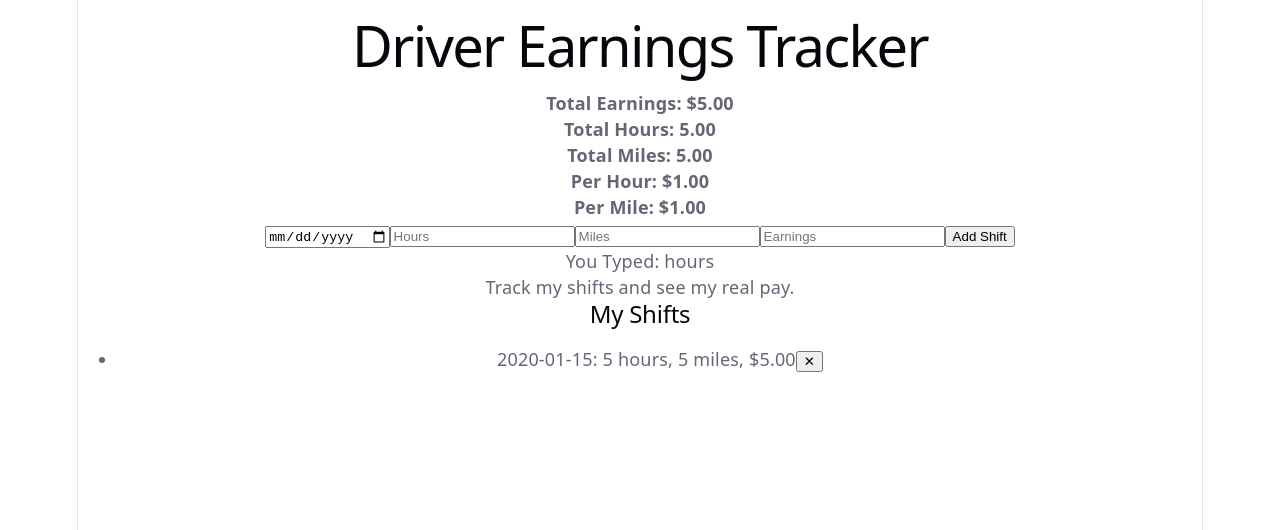
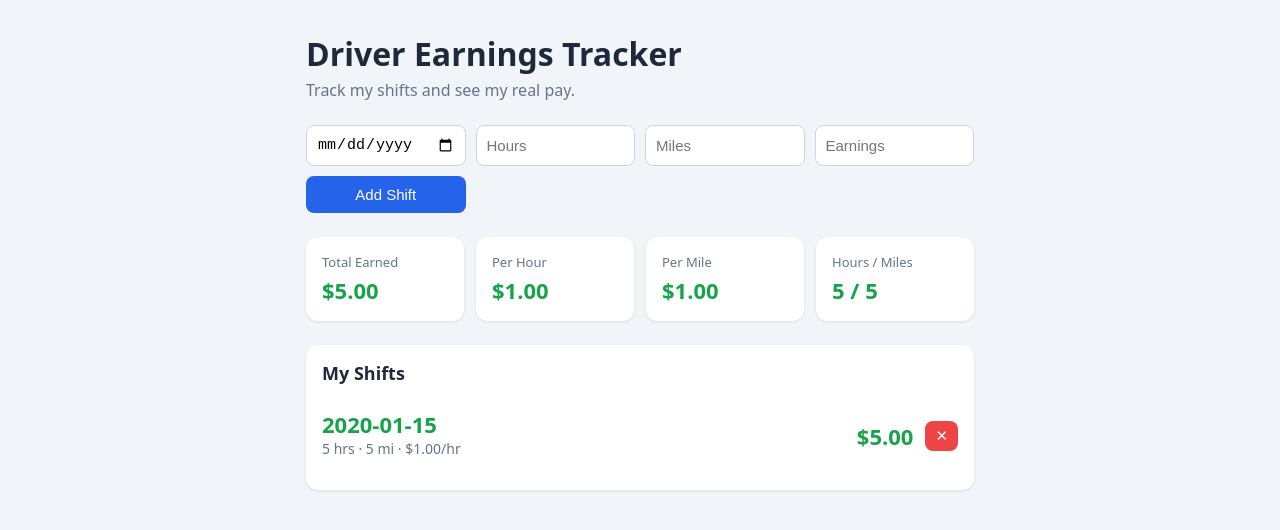
Before and after one commit to liaqataliqasemi/driver-earnings, a React (Vite) app: page / in a window 1280 px wide. Both pictures are taken after typing "2020-01-15", "5", "5", "5" into the empty fields and a click on the button "Add Shift". Shown: the top 530 px of the page. Built offline with nearby package versions, Linux system fonts and the light colour scheme.

Commit message:
Style summary cards and shift list

```diff
--- a/src/App.tsx
+++ b/src/App.tsx
@@ -2,13 +2,9 @@ import { useState, useEffect } from "react";
 import type { Shift } from "./types";
 import Summary from "./components/Summary";
 import ShiftList from "./components/ShiftList";
+import ShiftForm from "./components/ShiftForm";
 
-const emptyForm = {
-  date: "",
-  hours: "",
-  miles: "",
-  earnings: ""
-};
+
 
 function App(){
 
@@ -18,31 +14,13 @@ function App(){
     return saved ? JSON.parse(saved) : [];
   });
 
-  const [form, setForm] = useState(emptyForm);
 
   useEffect(() => {
     localStorage.setItem("shifts", JSON.stringify(shifts));
   }, [shifts]);
 
-
-  function handleChange(e: React.ChangeEvent<HTMLInputElement>) {
-  setForm({ ...form, [e.target.name]: e.target.value });
-}
-
-  function addShift(){
-    if (!form.hours || !form.earnings) {
-      alert("please enter hours and earnings");
-      return;
-    }
-    const newShift: Shift = {
-      id: Date.now(),
-      date: form.date || new Date().toLocaleDateString("en-CA"),
-      hours: parseFloat(form.hours) || 0,
-      miles: parseFloat(form.miles) || 0,
-      earnings: parseFloat(form.earnings) || 0,
-    };
+  function addShift(newShift: Shift) {        // 👈 here
     setShift([...shifts, newShift]);
-    setForm(emptyForm);
   }
 
   function deleteShift(id: number) {
@@ -50,41 +28,11 @@ function App(){
   }
 
   return (
-    <div>
+    <div className="container">
       <h1>{appName}</h1>
+      <p className="subtitle">Track my shifts and see my real pay.</p>
+      <ShiftForm onAdd={addShift} />
       <Summary shifts={shifts} />
-      <input
-        type="date"
-        placeholder="Date"
-        name="date"
-        value={form.date}
-        onChange={handleChange}
-      />
-      <input
-        type="number"
-        placeholder="Hours"
-        name="hours"
-        value={form.hours}
-        onChange={handleChange}
-      />
-      <input
-        type="number"
-        placeholder="Miles"
-        name="miles"
-        value={form.miles}
-        onChange={handleChange}
-      />
-      <input
-        type="number"
-        placeholder="Earnings"
-        name="earnings"
-        value={form.earnings}
-        onChange={handleChange}
-      />
-      <button onClick={addShift}>Add Shift</button>
-
-      <p> You Typed: {form.hours} hours</p>
-      <p>Track my shifts and see my real pay.</p>
       <ShiftList shifts={shifts} onDelete={deleteShift} />
     </div>
   );
--- /dev/null
+++ b/src/components/ShiftForm.tsx
@@ -0,0 +1,52 @@
+import { useState, type ChangeEvent, type FormEvent } from "react";
+import type { Shift } from "../types";
+
+interface ShiftFormProps {
+  onAdd: (shift: Shift) => void;
+}
+
+const emptyForm = {
+  date: "",
+  hours: "",
+  miles: "",
+  earnings: "",
+};
+
+function ShiftForm({ onAdd }: ShiftFormProps) {
+  const [form, setForm] = useState(emptyForm);
+
+  function handleChange(e: ChangeEvent<HTMLInputElement>) {
+    setForm({ ...form, [e.target.name]: e.target.value });
+  }
+
+  function handleSubmit(e: FormEvent) {
+    e.preventDefault();
+
+    if (!form.hours || !form.earnings) {
+      alert("Please enter hours and earnings");
+      return;
+    }
+
+    onAdd({
+      id: Date.now(),
+      date: form.date || new Date().toLocaleDateString("en-CA"),
+      hours: parseFloat(form.hours) || 0,
+      miles: parseFloat(form.miles) || 0,
+      earnings: parseFloat(form.earnings) || 0,
+    });
+
+    setForm(emptyForm);
+  }
+
+  return (
+    <form onSubmit={handleSubmit}>
+      <input type="date" name="date" value={form.date} onChange={handleChange} />
+      <input type="number" name="hours" placeholder="Hours" value={form.hours} onChange={handleChange} />
+      <input type="number" name="miles" placeholder="Miles" value={form.miles} onChange={handleChange} />
+      <input type="number" name="earnings" placeholder="Earnings" value={form.earnings} onChange={handleChange} />
+      <button type="submit">Add Shift</button>
+    </form>
+  );
+}
+
+export default ShiftForm;
--- a/src/components/ShiftList.tsx
+++ b/src/components/ShiftList.tsx
@@ -5,15 +5,27 @@ interface ShiftListProps {
   onDelete: (id: number) => void;
 }
 
-function ShiftList({ shifts, onDelete }: ShiftListProps) {
+ function ShiftList({ shifts, onDelete }: ShiftListProps) {
+  if (shifts.length === 0) {
+    return <p className="empty">No shifts yet. Add your first one!</p>;
+  }
+
   return (
-    <div>
+    <div className="card">
       <h2>My Shifts</h2>
-      <ul>
+      <ul className="shift-list">
         {shifts.map((shift) => (
           <li key={shift.id}>
-            {shift.date}: {shift.hours} hours, {shift.miles} miles, ${shift.earnings.toFixed(2)}
-            <button onClick={() => onDelete(shift.id)}>✕</button>
+            <div>
+              <strong>{shift.date}</strong>
+              <span>
+                {shift.hours} hrs · {shift.miles} mi · ${(shift.earnings / shift.hours).toFixed(2)}/hr
+              </span>
+            </div>
+            <div className="right">
+              <strong>${shift.earnings.toFixed(2)}</strong>
+              <button className="delete" onClick={() => onDelete(shift.id)}>✕</button>
+            </div>
           </li>
         ))}
       </ul>
--- a/src/components/Summary.tsx
+++ b/src/components/Summary.tsx
@@ -13,14 +13,25 @@ function Summary({ shifts }: SummaryProps) {
   const perHour = totalHours > 0 ? totalEarnings / totalHours : 0;
   const perMile = totalMiles > 0 ? totalEarnings / totalMiles : 0;
   return (
-    <div>
-      <p><strong>Total Earnings: ${totalEarnings.toFixed(2)}</strong></p>
-      <p><strong>Total Hours: {totalHours.toFixed(2)}</strong></p>
-      <p><strong>Total Miles: {totalMiles.toFixed(2)}</strong></p>
-      <p><strong>Per Hour: ${perHour.toFixed(2)}</strong></p>
-      <p><strong>Per Mile: ${perMile.toFixed(2)}</strong></p>
+    <div className="summary">
+        <div className="card">
+        <span>Total Earned</span>
+        <strong>${totalEarnings.toFixed(2)}</strong>
+        </div>
+        <div className="card">
+        <span>Per Hour</span>
+        <strong>${perHour.toFixed(2)}</strong>
+        </div>
+        <div className="card">
+        <span>Per Mile</span>
+        <strong>${perMile.toFixed(2)}</strong>
+        </div>
+        <div className="card">
+        <span>Hours / Miles</span>
+        <strong>{totalHours} / {totalMiles}</strong>
+        </div>
     </div>
-  );
+   );
 }
 
 export default Summary;
--- a/src/index.css
+++ b/src/index.css
@@ -1,111 +1,128 @@
-:root {
-  --text: #6b6375;
-  --text-h: #08060d;
-  --bg: #fff;
-  --border: #e5e4e7;
-  --code-bg: #f4f3ec;
-  --accent: #aa3bff;
-  --accent-bg: rgba(170, 59, 255, 0.1);
-  --accent-border: rgba(170, 59, 255, 0.5);
-  --social-bg: rgba(244, 243, 236, 0.5);
-  --shadow:
-    rgba(0, 0, 0, 0.1) 0 10px 15px -3px, rgba(0, 0, 0, 0.05) 0 4px 6px -2px;
-
-  --sans: system-ui, 'Segoe UI', Roboto, sans-serif;
-  --heading: system-ui, 'Segoe UI', Roboto, sans-serif;
-  --mono: ui-monospace, Consolas, monospace;
-
-  font: 18px/145% var(--sans);
-  letter-spacing: 0.18px;
-  color-scheme: light dark;
-  color: var(--text);
-  background: var(--bg);
-  font-synthesis: none;
-  text-rendering: optimizeLegibility;
-  -webkit-font-smoothing: antialiased;
-  -moz-osx-font-smoothing: grayscale;
-
-  @media (max-width: 1024px) {
-    font-size: 16px;
-  }
-}
-
-@media (prefers-color-scheme: dark) {
-  :root {
-    --text: #9ca3af;
-    --text-h: #f3f4f6;
-    --bg: #16171d;
-    --border: #2e303a;
-    --code-bg: #1f2028;
-    --accent: #c084fc;
-    --accent-bg: rgba(192, 132, 252, 0.15);
-    --accent-border: rgba(192, 132, 252, 0.5);
-    --social-bg: rgba(47, 48, 58, 0.5);
-    --shadow:
-      rgba(0, 0, 0, 0.4) 0 10px 15px -3px, rgba(0, 0, 0, 0.25) 0 4px 6px -2px;
-  }
-
-  #social .button-icon {
-    filter: invert(1) brightness(2);
-  }
-}
-
-#root {
-  width: 1126px;
-  max-width: 100%;
-  margin: 0 auto;
-  text-align: center;
-  border-inline: 1px solid var(--border);
-  min-height: 100svh;
-  display: flex;
-  flex-direction: column;
+* {
   box-sizing: border-box;
+  margin: 0;
+  padding: 0;
 }
 
 body {
-  margin: 0;
+  font-family: system-ui, sans-serif;
+  background: #f1f5f9;
+  color: #1e293b;
 }
 
-h1,
-h2 {
-  font-family: var(--heading);
-  font-weight: 500;
-  color: var(--text-h);
+.container {
+  max-width: 700px;
+  margin: 0 auto;
+  padding: 32px 16px;
 }
 
 h1 {
-  font-size: 56px;
-  letter-spacing: -1.68px;
-  margin: 32px 0;
-  @media (max-width: 1024px) {
-    font-size: 36px;
-    margin: 20px 0;
-  }
-}
-h2 {
-  font-size: 24px;
-  line-height: 118%;
-  letter-spacing: -0.24px;
-  margin: 0 0 8px;
-  @media (max-width: 1024px) {
-    font-size: 20px;
-  }
-}
-p {
-  margin: 0;
+  margin-bottom: 4px;
 }
 
-code,
-.counter {
-  font-family: var(--mono);
-  display: inline-flex;
-  border-radius: 4px;
-  color: var(--text-h);
+.subtitle {
+  color: #64748b;
+  margin-bottom: 24px;
 }
 
-code {
+form {
+  display: grid;
+  grid-template-columns: repeat(auto-fit, minmax(140px, 1fr));
+  gap: 10px;
+  margin-bottom: 24px;
+}
+
+input {
+  padding: 10px;
+  border: 1px solid #cbd5e1;
+  border-radius: 8px;
   font-size: 15px;
-  line-height: 135%;
-  padding: 4px 8px;
-  background: var(--code-bg);
 }
+
+button {
+  padding: 10px 16px;
+  border: none;
+  border-radius: 8px;
+  background: #2563eb;
+  color: white;
+  font-size: 15px;
+  cursor: pointer;
+}
+
+button:hover {
+  background: #1d4ed8;
+}
+
+.summary {
+  display: grid;
+  grid-template-columns: repeat(auto-fit, minmax(140px, 1fr));
+  gap: 12px;
+  margin-bottom: 24px;
+}
+
+.card {
+  background: white;
+  border-radius: 12px;
+  padding: 16px;
+  box-shadow: 0 1px 3px rgba(0, 0, 0, 0.1);
+}
+
+.card span {
+  display: block;
+  font-size: 13px;
+  color: #64748b;
+  margin-bottom: 4px;
+}
+
+.card strong {
+  font-size: 22px;
+  color: #16a34a;
+}
+
+h2 {
+  font-size: 18px;
+  margin-bottom: 12px;
+}
+
+.shift-list {
+  list-style: none;
+}
+
+.shift-list li {
+  display: flex;
+  justify-content: space-between;
+  align-items: center;
+  padding: 12px 0;
+  border-bottom: 1px solid #e2e8f0;
+}
+
+.shift-list li:last-child {
+  border-bottom: none;
+}
+
+.shift-list span {
+  display: block;
+  font-size: 14px;
+  color: #64748b;
+}
+
+.right {
+  display: flex;
+  align-items: center;
+  gap: 12px;
+}
+
+.delete {
+  background: #ef4444;
+  padding: 6px 10px;
+}
+
+.delete:hover {
+  background: #dc2626;
+}
+
+.empty {
+  text-align: center;
+  color: #64748b;
+  padding: 24px;
+}
```
Also changed, not shown: src/App.css (deleted, +0 -184 lines).
